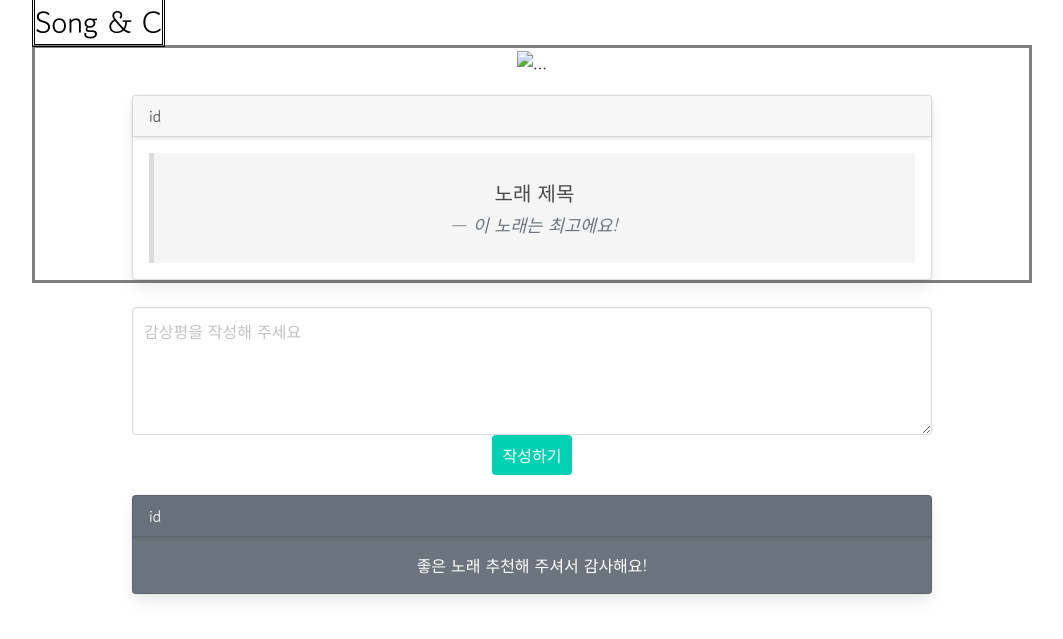
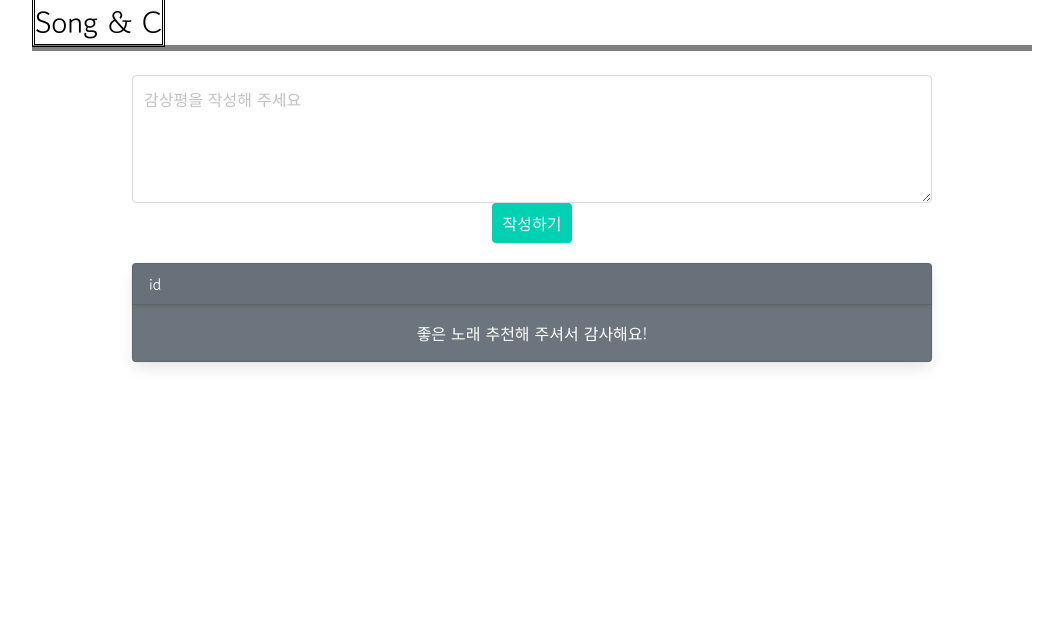
Before and after one commit to phenomenonlee/-f-1-, a Flask app: page / in a window 1280 px wide. Shown: the top 639 px of the page, without its empty margins (108-1171 px from the left). Run offline with Flask 2, Linux system fonts and the light colour scheme; data that the repository does not hold is empty; some libraries are stand-ins or nearby versions.

Commit message:
서버 연결 완료

```diff
--- a/app.py
+++ b/app.py
@@ -24,8 +24,10 @@ def ripple_post():
 
 
 @app.route('/info', methods=["GET"])
-def index():
-    return render_template("detail.html")
+def desc_get():
+    desc_list = list(db.info.find({}, {'_id': False}))
+    return jsonify({'desc': desc_list})
+
 
 if __name__ == '__main__':
     app.run('0.0.0.0', port=5000, debug=True)
--- a/templates/detail.html
+++ b/templates/detail.html
@@ -94,7 +94,8 @@
                 url: "/info",
                 data: {},
                 success: function (response) {
-                    let rows = response['info']
+                    console.log(response)
+                    let rows = response['desc']
                     for (let i = 0; i < rows.length; i++) {
                         let _id = rows[i]['_id']
                         let title = rows[i]['title']
@@ -137,20 +138,6 @@
 
 <center>
     <div class="content" id="cards-box">
-        <img class="picture-box"
-             src="https://search.pstatic.net/common/?src=http%3A%2F%2Fblogfiles.naver.net%2FMjAyMDEwMTFfMjYz%2FMDAxNjAyMzk5NzM3MDM1._npBKrGz7tCIqNLu6tqLIx3qOkdEXstUil1FLxgc2Ysg.wbgSK0UHJ-n8EVo23Av-VxdeZV2DTJcp7agm3f_t8sMg.JPEG.iii007007%2F9a5d0c1fb046a0d45615d609f3b8d047.jpg&amp;type=sc960_832"
-             alt="...">
-        <div class="card">
-            <div class="card-header">
-                id
-            </div>
-            <div class="card-body">
-                <blockquote class="blockquote mb-0">
-                    <p>노래 제목</p>
-                    <footer class="blockquote-footer"><cite title="Source Title">이 노래는 최고에요!</cite></footer>
-                </blockquote>
-            </div>
-        </div>
     </div>
     <textarea class="textarea" id="ripple" placeholder="감상평을 작성해 주세요"></textarea>
     <div class="button">
```
